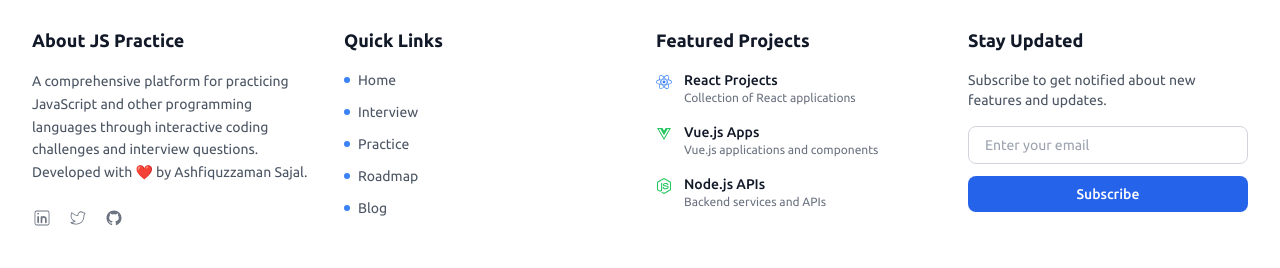
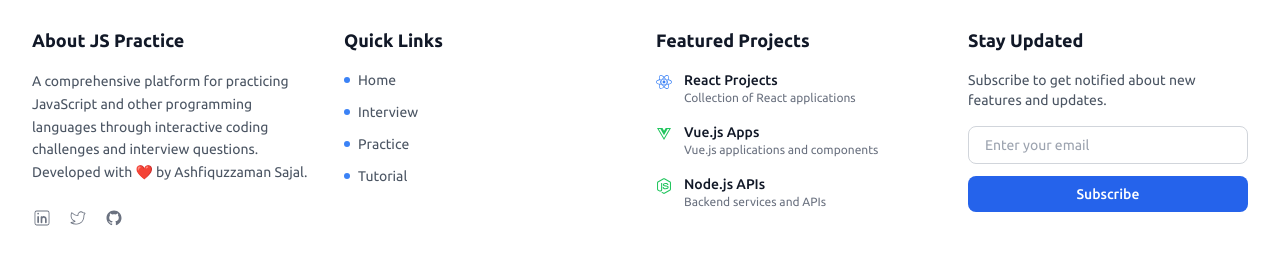
Before and after one commit to ashsajal1/js-practice-app, a React (Vite) app: page / in a window 1280 px wide. Shown: the part 3457-3725 px from the top of the page. Built offline with nearby package versions, Linux system fonts and the light colour scheme.

Commit message:
feat: add link

```diff
--- a/src/components/partials/footer.tsx
+++ b/src/components/partials/footer.tsx
@@ -2,6 +2,7 @@ import { CiLinkedin, CiTwitter } from "react-icons/ci";
 import { LiaGithub } from "react-icons/lia";
 import { FaReact, FaNodeJs, FaVuejs } from "react-icons/fa";
 import { motion } from "framer-motion";
+import { Link } from "react-router-dom";
 
 const socialLinks = [
   {
@@ -103,7 +104,7 @@ export default function Footer() {
               Quick Links
             </h3>
             <ul className="space-y-3">
-              {["Home", "Interview", "Practice", "Roadmap", "Blog"].map(
+              {["Home", "Interview", "Practice", "Tutorial"].map(
                 (item, index) => (
                   <motion.li
                     key={item}
@@ -111,13 +112,13 @@ export default function Footer() {
                     animate={{ x: 0, opacity: 1 }}
                     transition={{ delay: 0.2 + index * 0.05 }}
                   >
-                    <a
-                      href={`#${item.toLowerCase()}`}
+                    <Link
+                      to={`/${item === "Home" ? "" : item.toLowerCase()}`}
                       className="text-gray-600 hover:text-blue-600 dark:text-gray-300 dark:hover:text-blue-400 text-sm transition-colors flex items-center"
                     >
                       <span className="w-1.5 h-1.5 bg-blue-500 rounded-full mr-2"></span>
                       {item}
-                    </a>
+                    </Link>
                   </motion.li>
                 )
               )}
```
